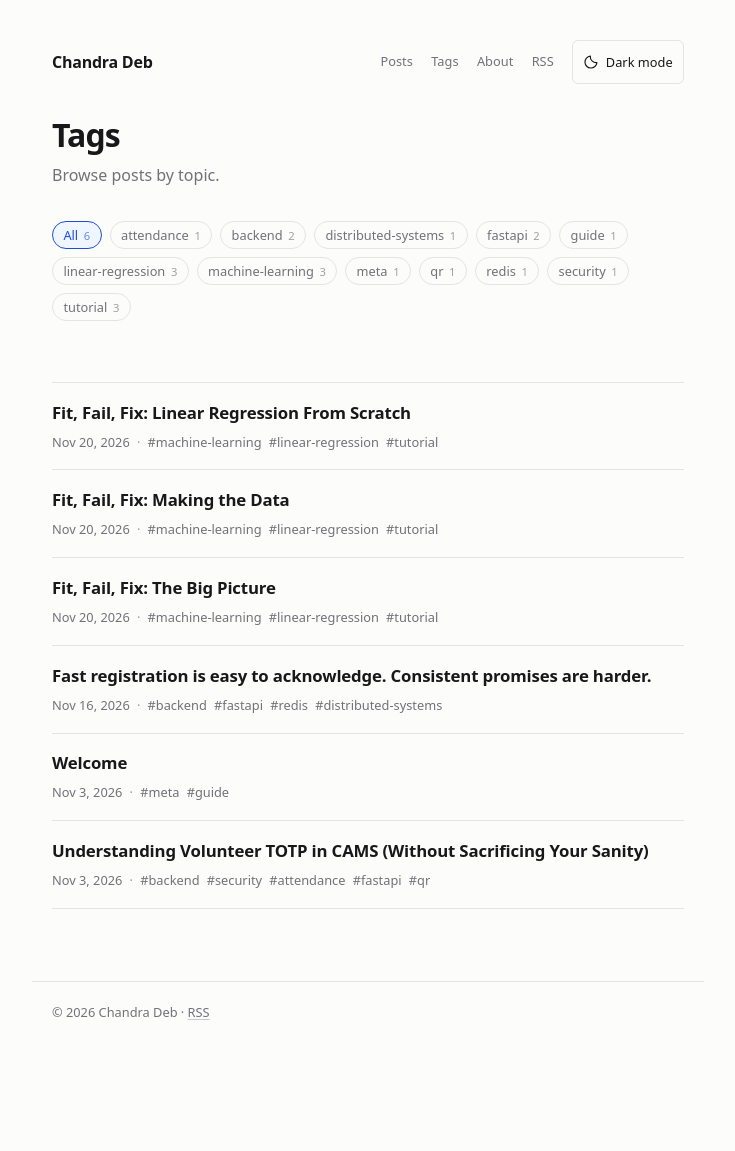
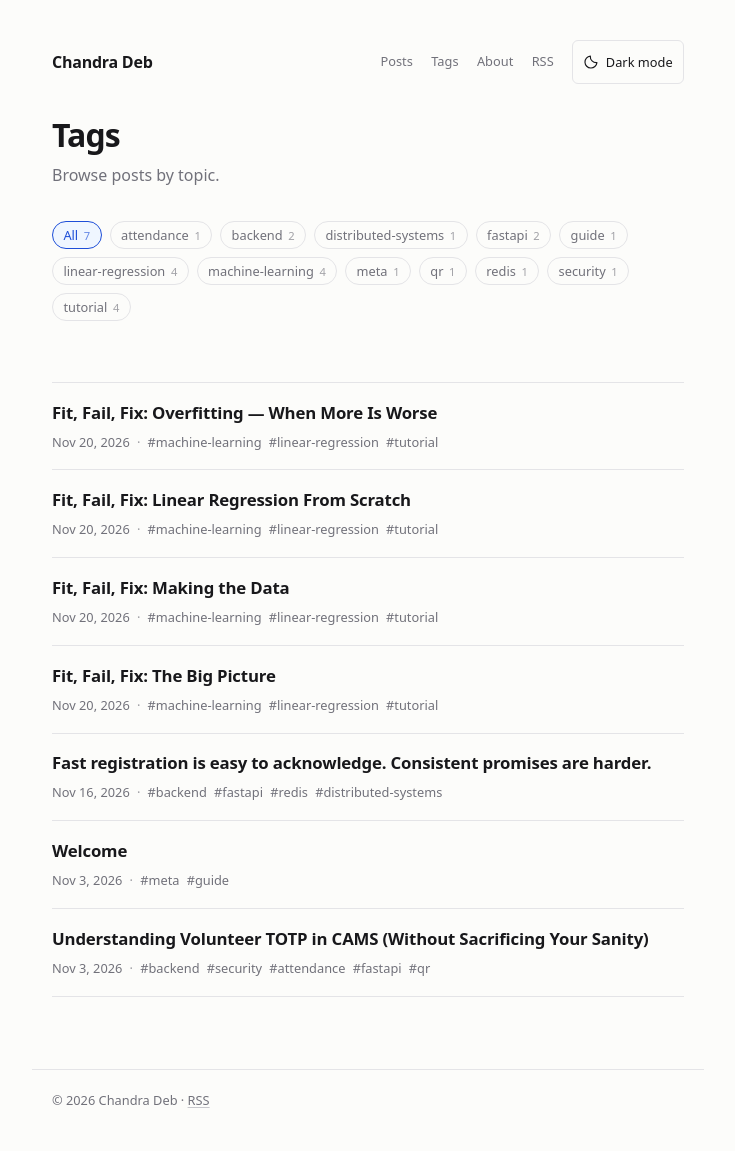
Before and after one commit to chandra-deb/chandra-deb.github.io, a Jekyll site: the page built from tags.html, in a window 1280 px wide. Shown: the whole page, without its empty margins (272-1007 px from the left). Built offline with Jekyll 4.4.1, drawn with Linux system fonts in a browser that asks for light colours; before the commit the page ends 1063 px from its top, so only the background shows below that; part of the change alters nothing that is shown.

Commit message:
post: add Fit, Fail, Fix — Overfitting: When More Is Worse

```diff
--- a/_posts/2026-11-20-fit-fail-fix-linear-regression-from-scratch.md
+++ b/_posts/2026-11-20-fit-fail-fix-linear-regression-from-scratch.md
@@ -93,4 +93,4 @@ The model recovered the general shape of the true rule — four weights are in t
 
 ---
 
-*Previous: [Post 2 — Making the Data](/fit-fail-fix-making-the-data/) · Next in the series: **Post 4 — Overfitting: When More Is Worse**.*
+*Previous: [Post 2 — Making the Data](/fit-fail-fix-making-the-data/) · Next: [Post 4 — Overfitting: When More Is Worse](/fit-fail-fix-overfitting-when-more-is-worse/).*
--- /dev/null
+++ b/_posts/2026-11-20-fit-fail-fix-overfitting-when-more-is-worse.md
@@ -0,0 +1,74 @@
+---
+layout: post
+title: "Fit, Fail, Fix: Overfitting — When More Is Worse"
+description: "Part 4 of five: how a 40-feature model beat a 5-feature model on training data and lost badly on the test set."
+tags:
+  - machine-learning
+  - linear-regression
+  - tutorial
+date: 2026-11-20 11:00:00 +0800
+---
+
+> **Fit, Fail, Fix** · Post 4 of 5
+>
+> *How 40 features beat 5 on the practice paper — and lost badly on the real test*
+
+## The experiment
+
+We repeat the exact same fitting procedure from Post 3, but this time we hand the model **all 40 features** instead of just the 5 that matter. The model now has 41 parameters (40 weights + bias) and only 56 training examples to learn them from.
+
+Here is what happened:
+
+| Model | Training MSE | Test MSE |
+| --- | --- | --- |
+| Compact — 5 features | 3.554 | **4.463** |
+| Full — 40 features | **0.667** | 13.559 |
+
+Read that again. The big model is **five times better** on the training data and **three times worse** on the test data.
+
+## What went wrong?
+
+Think of parameters as **knobs** you can turn to fit the training data.
+
+- With 6 knobs (compact model), you can only make broad adjustments. You are forced to capture the main pattern — the real signal.
+- With 41 knobs and only 56 rows, you can turn a knob for almost every training example. You can fit not only the signal but also the **random noise** in each row.
+
+But the noise is random — it is different in the test set. So all that careful noise-fitting is worthless on new data. The model memorised the practice paper instead of learning the subject.
+
+We can see the damage in the parameters: the 35 decoy features, whose true weights are zero, received non-zero estimates (several around 0.3–0.7). The model invented explanations for randomness. Its overall parameter norm grew to ‖θ‖₂ = 5.01.
+
+## The bias–variance idea (the useful mental model)
+
+- **Bias** = error from being too simple to capture the real pattern. The compact model has slightly higher bias.
+- **Variance** = error from being too sensitive to the particular training sample. The full model has huge variance.
+- Total error is roughly a trade-off between the two. Too few parameters → high bias. Too many → high variance. We want the sweet spot.
+
+The full model drove bias down (great training fit) but variance sky-high (terrible test fit). The compact model sat near the sweet spot.
+
+## How to spot overfitting in the wild
+
+You do not need to see inside the model. Just watch both curves:
+
+- Training error keeps falling ✅
+- Test error stops falling and starts rising ❌
+
+That gap between training and test performance is the fingerprint. In this lab the gap is enormous: 0.67 vs 13.56. The plot below shows it clearly.
+
+![Bar chart of training and test MSE for the 5-feature model, the 40-feature model, and three ridge models. The 40-feature model has the lowest training error and the highest test error.](/assets/images/fit-fail-fix-overfitting-when-more-is-worse/model-comparison.png)
+
+*Training versus test MSE across the models. The 40-feature model wins on the practice paper and loses badly on the real exam; the ridge models show the fix covered in Post 5.*
+
+## A subtle but important point
+
+The full model did not become "stupid" — it became *over-flexible*. Its training MSE of 0.67 is genuinely impressive. The problem is that flexibility was spent on the wrong things. This is why we never judge a model by training error alone, and why we always hold out a test set (or use cross-validation).
+
+## So what can we do?
+
+Two obvious options:
+
+1. **Use fewer features** — if you know which ones matter, this is great (it won here). But in real problems you usually do not.
+2. **Keep the features but constrain the weights** — stop any one weight from getting too large. That is **ridge regularisation**, next post.
+
+---
+
+*Previous: [Post 3 — Linear Regression From Scratch](/fit-fail-fix-linear-regression-from-scratch/) · Next in the series: **Post 5 — Ridge Regularisation**.*
```
Also changed, not shown: assets/images/fit-fail-fix-overfitting-when-more-is-worse/model-comparison.png (added).
